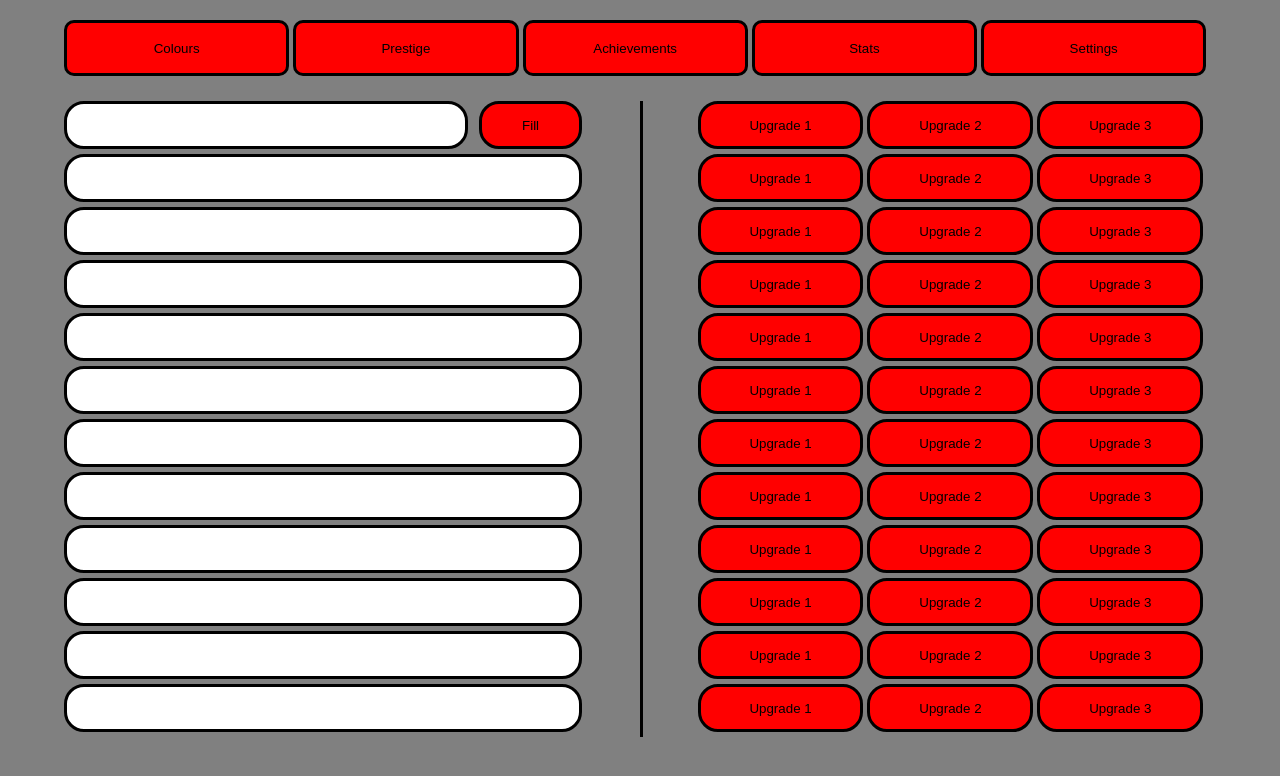
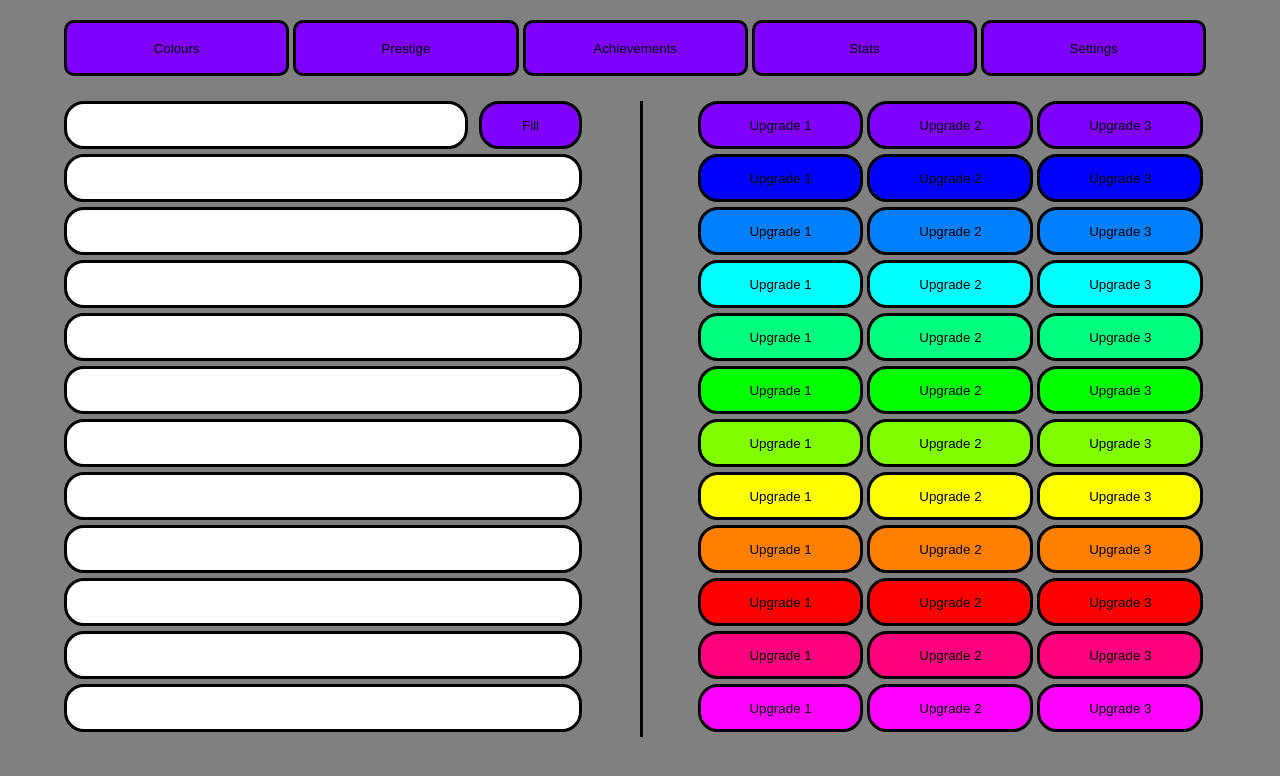
Before and after one commit to ArturStokkeland/Colours, a plain HTML site: page index.html in a window 1280 px wide. Drawn offline with Linux system fonts and the light colour scheme.

Commit message:
Add Colours

```diff
--- a/main.css
+++ b/main.css
@@ -17,7 +17,7 @@ body {
     position: relative;
     height: 7vh;
     width: 17.6vw;
-    background-color: red;
+    background-color: #7F00FF;
     border-radius: 10px;
     border: 3px solid black;
 }
@@ -68,58 +68,58 @@ body {
 }
 
 .colour0, .colourUpg0 .upgradeButton {
-    background-color: red;
+    background-color: #7F00FF;
 }
 
 .colour1, .colourUpg1 .upgradeButton {
-    background-color: red;
+    background-color: #0000FF;
 }
 
 .colour2, .colourUpg2 .upgradeButton {
-    background-color: red;
+    background-color: #007FFF;
 }
 
 .colour3, .colourUpg3 .upgradeButton {
-    background-color: red;
+    background-color: #00FFFF;
 }
 
 .colour4, .colourUpg4 .upgradeButton {
-    background-color: red;
+    background-color: #00FF7F;
 }
 
 .colour5, .colourUpg5 .upgradeButton {
-    background-color: red;
+    background-color: #00FF00;
 }
 
 .colour6, .colourUpg6 .upgradeButton {
-    background-color: red;
+    background-color: #7FFF00;
 }
 
 .colour7, .colourUpg7 .upgradeButton {
-    background-color: red;
+    background-color: #FFFF00;
 }
 
 .colour8, .colourUpg8 .upgradeButton {
-    background-color: red;
+    background-color: #FF7F00;
 }
 
 .colour9, .colourUpg9 .upgradeButton {
-    background-color: red;
+    background-color: #FF0000;
 }
 
 .colour10, .colourUpg10 .upgradeButton {
-    background-color: red;
+    background-color: #FF007F;
 }
 
 .colour11, .colourUpg11 .upgradeButton {
-    background-color: red;
+    background-color: #FF00FF;
 }
 
 #fillButton {
     box-sizing: border-box;
     width: 20%;
     height: 6vh;
-    background-color: red;
+    background-color: #7F00FF;
     color: black;
     border-radius: 20px;
     border: 3px solid black;
--- a/script.js
+++ b/script.js
@@ -1,6 +1,6 @@
 let boxFill = [0, 0, 0, 0, 0, 0, 0, 0, 0, 0, 0, 0];
 let boxFillAmount = [1, 1, 1, 1, 1, 1, 1, 1, 1, 1, 1, 1];
-let boxRequiredFill = [10, 10, 10, 10, 10, 10, 10, 10, 10, 10, 10, 10];
+let boxRequiredFill = [2, 2, 2, 2, 2, 2, 2, 2, 2, 2, 2, 2];
 let boxesFilledPerBoxFill = [1, 1, 1, 1, 1, 1, 1, 1, 1, 1, 1, 1];
 let boxesFilled = [0, 0, 0, 0, 0, 0, 0, 0, 0, 0, 0, 0];
 
```
